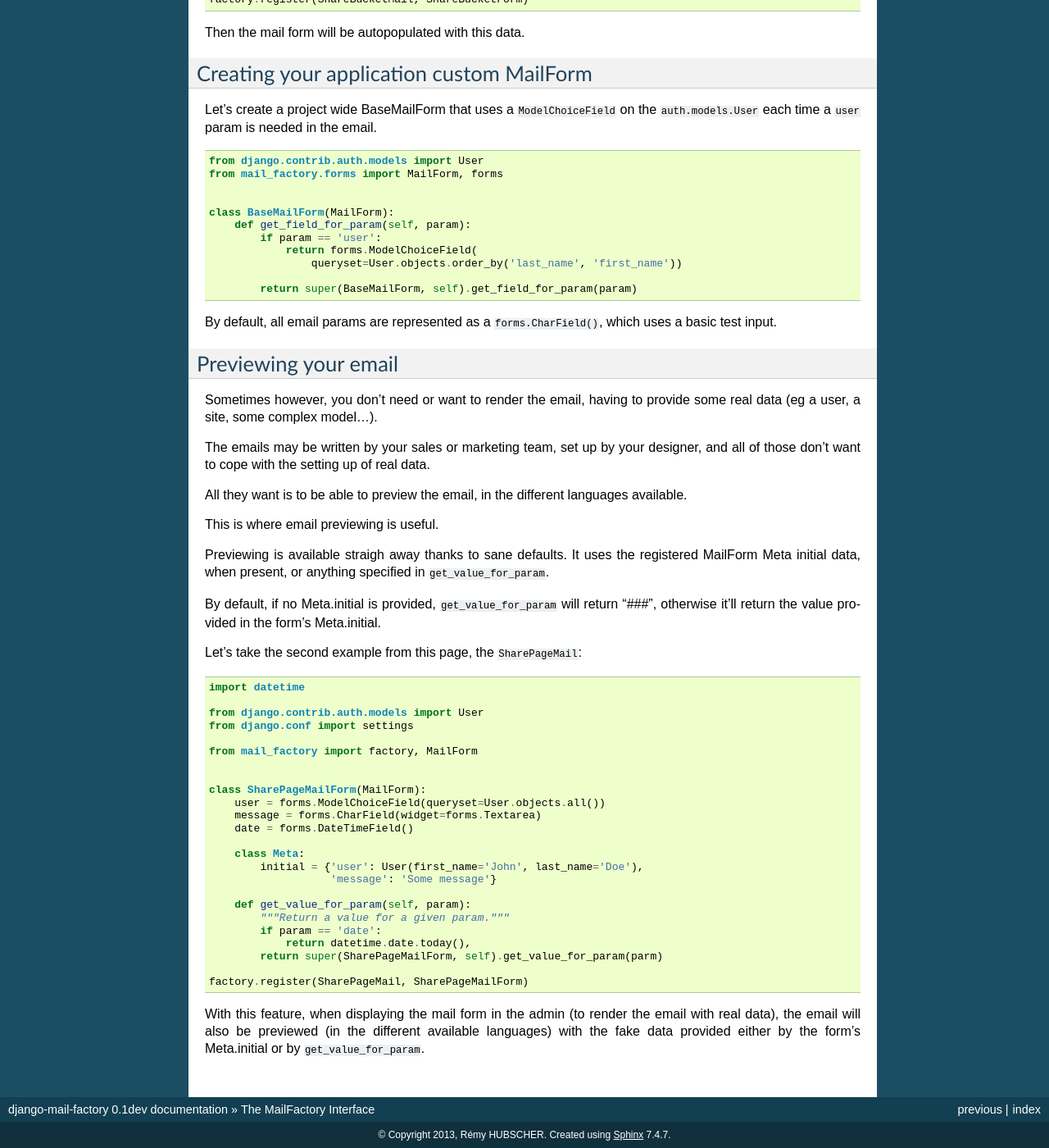
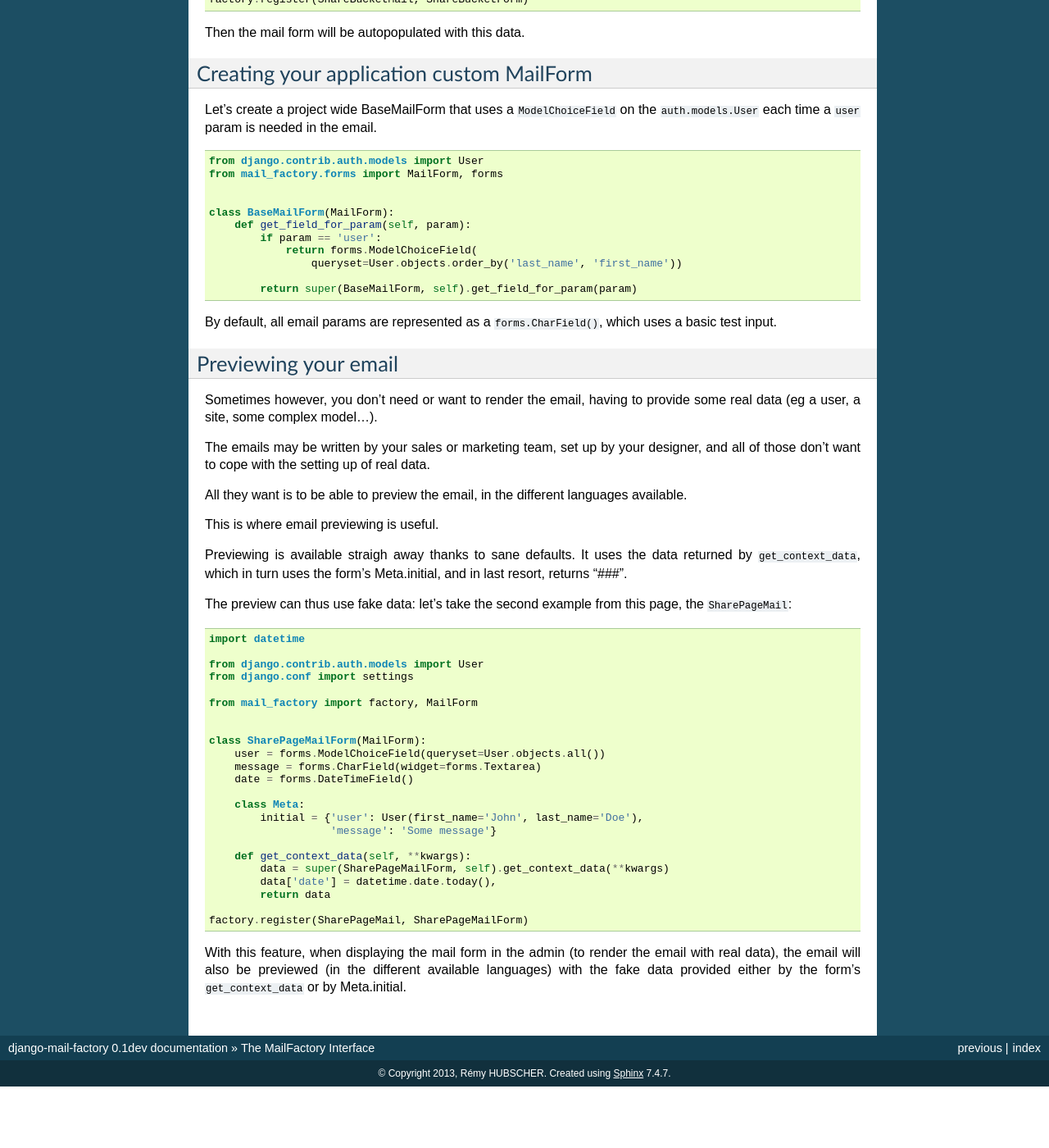
Before and after one commit to peopledoc/django-mail-factory, a Sphinx documentation site: the page built from docs/source/interface.rst, in a window 1280 px wide and 1400 px high, scrolled down 1915 px. Shown: the whole window at 82% size. Built offline with Sphinx 7.4.7, drawn with Linux system fonts in a browser that asks for light colours; after the commit the page ends 3240 px from its top, so only the background shows below that.

Commit message:
change form.get_value_for_param in form.get_context_data, far easier

```diff
--- a/docs/source/interface.rst
+++ b/docs/source/interface.rst
@@ -170,14 +170,11 @@ available.
 This is where email previewing is useful.
 
 Previewing is available straigh away thanks to sane defaults. It uses the
-registered MailForm Meta initial data, when present, or anything specified in
-``get_value_for_param``.
+data returned by ``get_context_data``, which in turn uses the form's
+Meta.initial, and in last resort, returns "###".
 
-By default, if no Meta.initial is provided, ``get_value_for_param`` will return
-"###", otherwise it'll return the value provided in the form's Meta.initial.
-
-Let's take the second example from this page, the
-``SharePageMail``:
+The preview can thus use fake data: let's take the second example from this
+page, the ``SharePageMail``:
 
 .. code-block:: python
 
@@ -198,15 +195,14 @@ Let's take the second example from this page, the
             initial = {'user': User(first_name='John', last_name='Doe'),
                        'message': 'Some message'}
 
-        def get_value_for_param(self, param):
-            """Return a value for a given param."""
-            if param == 'date':
-                return datetime.date.today(),
-            return super(SharePageMailForm, self).get_value_for_param(parm)
+        def get_context_data(self, **kwargs):
+            data = super(SharePageMailForm, self).get_context_data(**kwargs)
+            data['date'] = datetime.date.today(),
+            return data
 
     factory.register(SharePageMail, SharePageMailForm)
 
 With this feature, when displaying the mail form in the admin (to render the
 email with real data), the email will also be previewed (in the different
 available languages) with the fake data provided either by the form's
-Meta.initial or by ``get_value_for_param``.
+``get_context_data`` or by Meta.initial.
```
Also changed, not shown: 3 other files.
